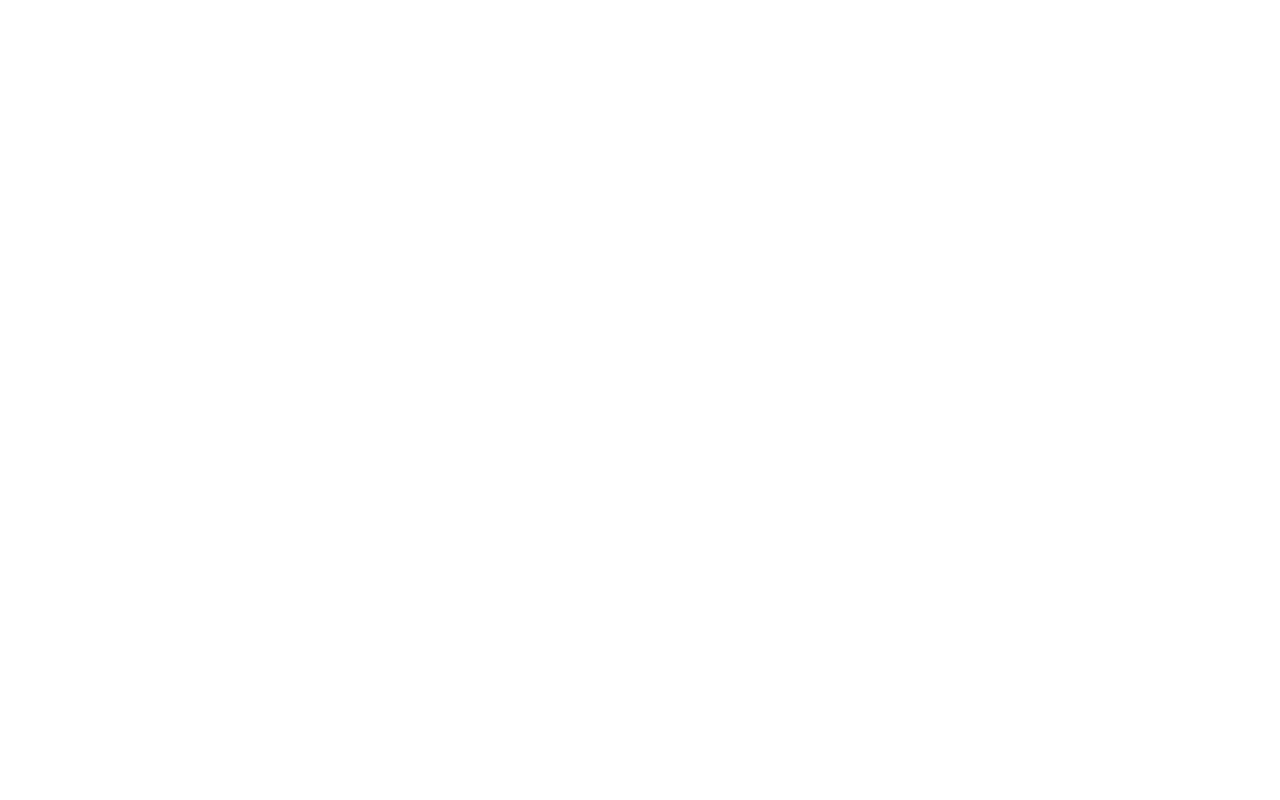
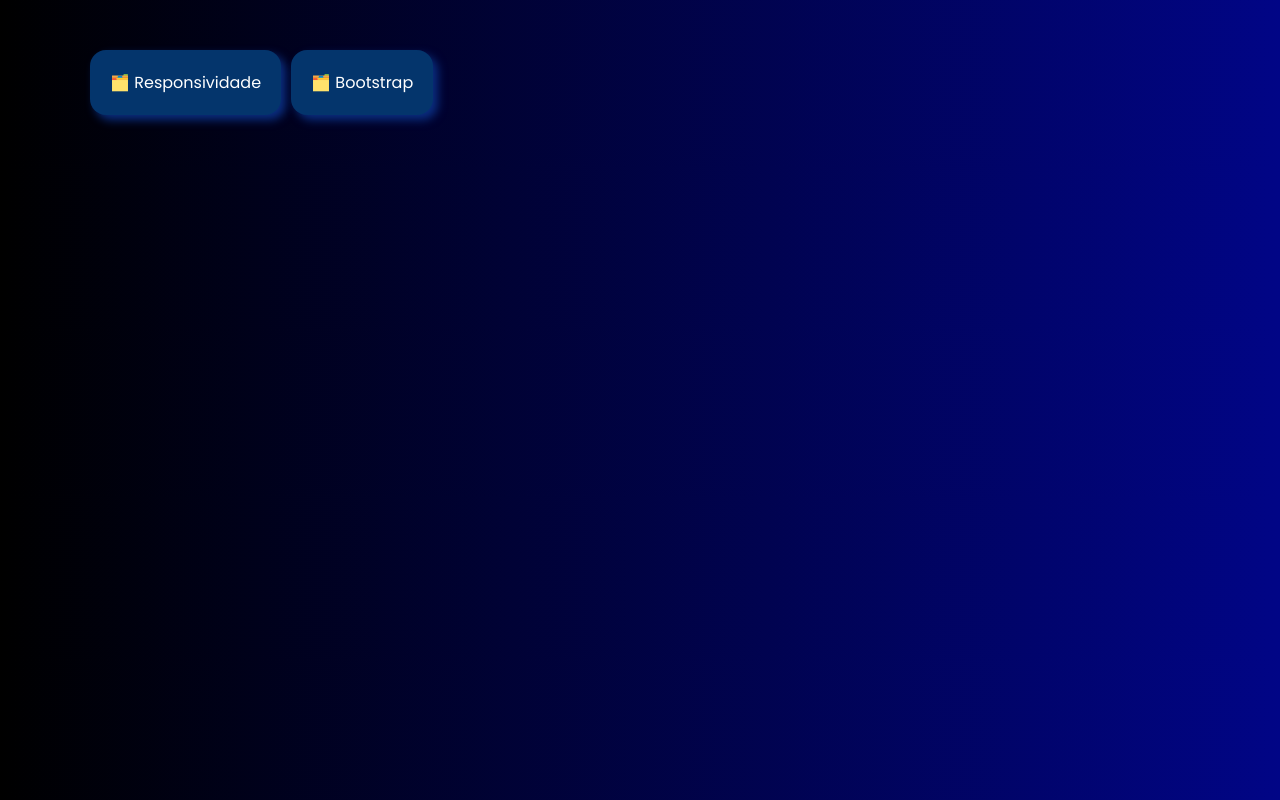
Before and after one commit to Leonardo-Daniel-SC/FrontEnd_CP5, a plain HTML site: page index.html in a window 1280 px wide. Drawn offline with Linux system fonts and the light colour scheme.

Commit message:
Desenvolvendo página inicial dos projetos

```diff
--- a/index.html
+++ b/index.html
@@ -1,11 +1,18 @@
 <!DOCTYPE html>
 <html lang="pt-br">
+
 <head>
     <meta charset="UTF-8">
     <meta name="viewport" content="width=device-width, initial-scale=1.0">
-    <title>Document</title>
+    <link rel="stylesheet" href="style.css">
+    <title>Atividades CP5</title>
 </head>
+
 <body>
+    <section class="atividades">
+        <a class="link" href="./Responsividade/index.html">🗂️ Responsividade</a>
+        <a class="link" href="./Bootstrap/index.html">🗂️ Bootstrap</a>
+    </section>
+</body>
 
-</body>
 </html>
--- /dev/null
+++ b/style.css
@@ -0,0 +1,30 @@
+@import url('https://fonts.googleapis.com/css2?family=Poppins:ital,wght@0,100;0,200;0,300;0,400;0,500;0,600;0,700;0,800;0,900;1,100;1,200;1,300;1,400;1,500;1,600;1,700;1,800;1,900&display=swap');
+
+* {
+    margin: 0;
+    padding: 0;
+}
+
+body {
+    background: linear-gradient(to right, #000, #010586);
+}
+
+.atividades {
+    display: flex;
+    padding: 50px 90px;
+    gap: 10px;
+}
+
+.link {
+    font-family: "Poppins";
+    text-decoration: none;
+    color: #fff;
+    background-color: #04356c;
+    padding: 20px 20px;
+    border-radius: 16px;
+    box-shadow: 5px 5px 10px #0a2e81;
+}
+
+.link:hover {
+    background-color: #03123d;
+}
```
